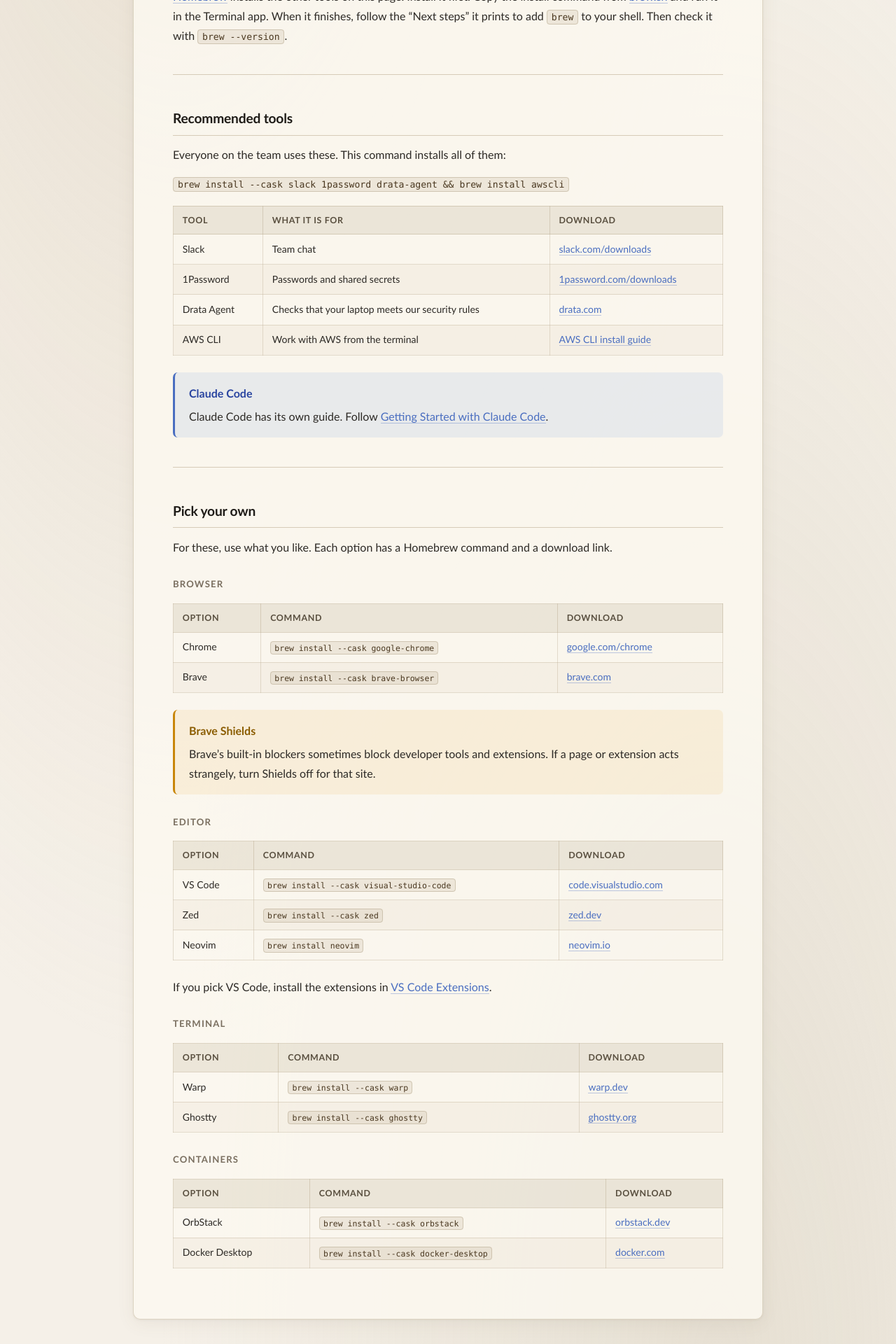
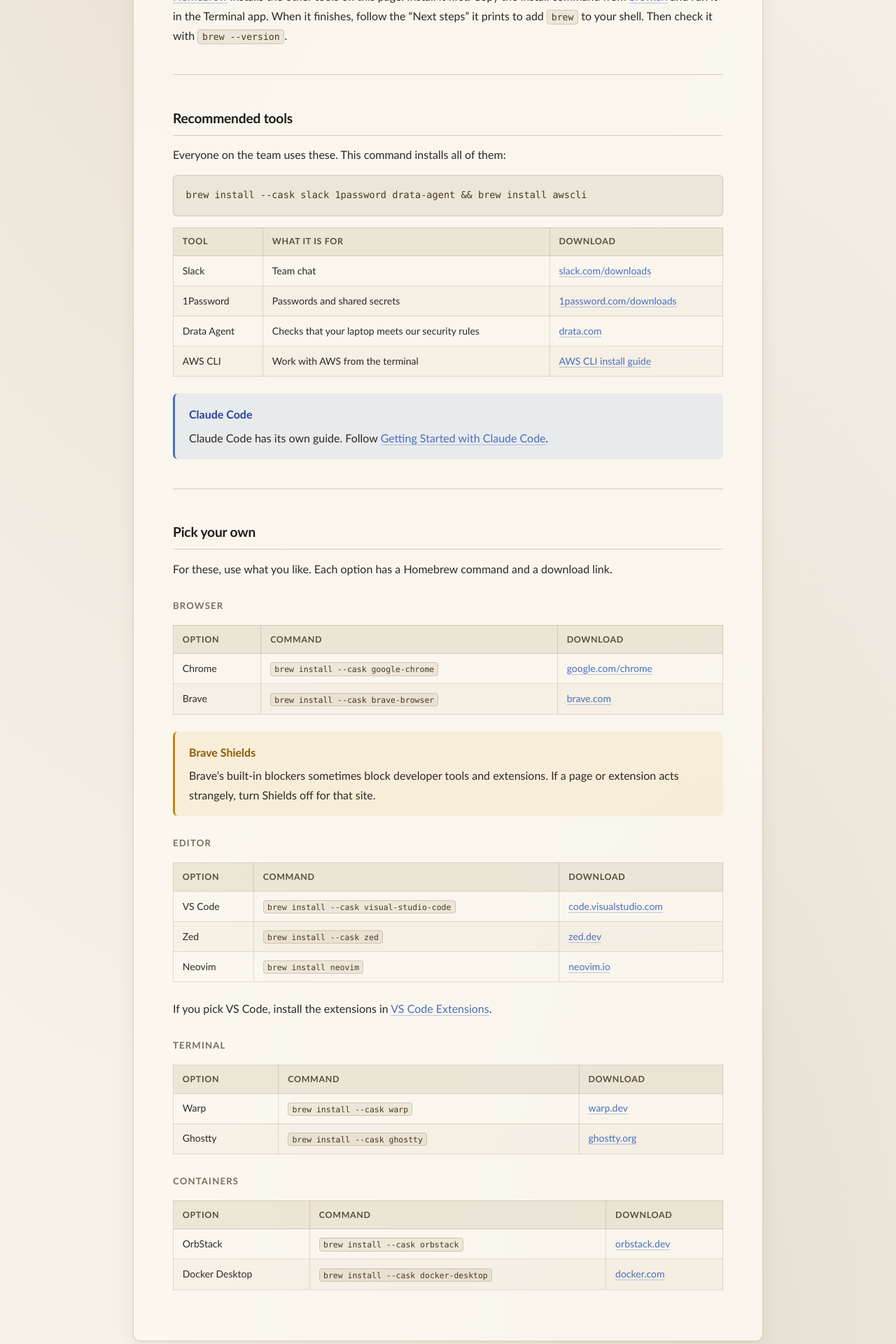
Before and after one commit to nimbus-tech-io/public-docs, a Jekyll site: the page built from developer-onboarding.md, in a window 1280 px wide. Shown: the part 1030-2950 px from the top of the page at 70% size. Built offline with Jekyll 4.4.1, drawn with Linux system fonts in a browser that asks for light colours.

Commit message:
Improve how code blocks look like

```diff
--- a/assets/css/doc.css
+++ b/assets/css/doc.css
@@ -152,6 +152,21 @@ code {
   border-radius: 4px;
   padding: 0.15em 0.45em;
   color: #4a3820;
+}
+
+pre {
+  background: rgba(200, 188, 165, 0.28);
+  border: 1px solid rgba(180, 165, 140, 0.5);
+  border-radius: 6px;
+  padding: 0.9rem 1.1rem;
+  overflow-x: auto;
+}
+
+pre code {
+  background: none;
+  border: 0;
+  padding: 0;
+  font-size: 0.85em;
 }
 
 .table-scroll {
```
